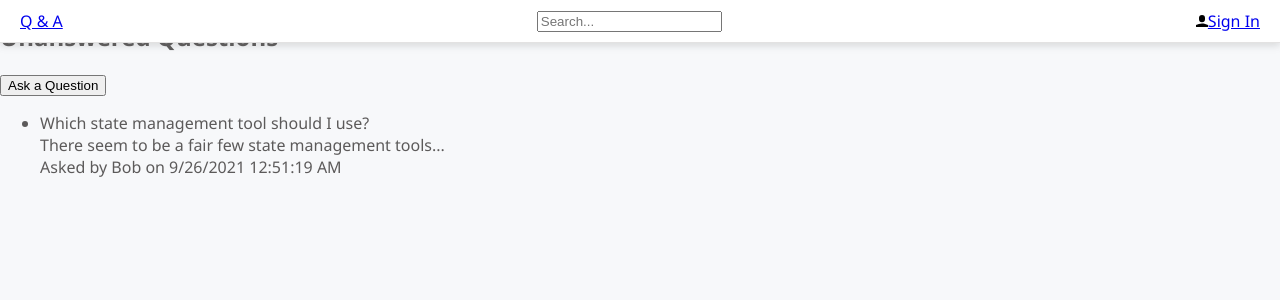
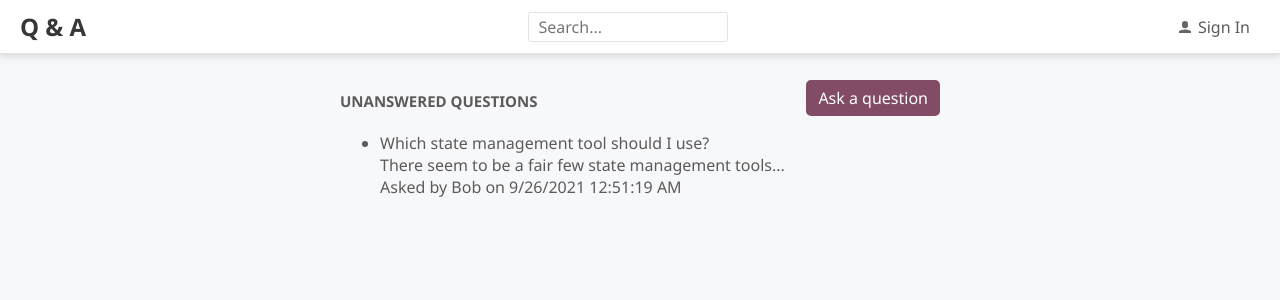
Before and after one commit to cfmdevWebSS/QandA_App, a React (Create React App) app in the folder frontend/: page / in a window 1280 px wide. Shown: the top 300 px of the page. Built offline with nearby package versions, Linux system fonts and the light colour scheme.

Commit message:
Interim Save 10-09-2021

```diff
--- a/frontend/src/App.tsx
+++ b/frontend/src/App.tsx
@@ -1,16 +1,18 @@
 /** @jsxImportSource @emotion/react */
 import { css } from '@emotion/react';
-import React from 'react';
+
 import { Header } from './Header';
 import { HomePage } from './HomePage';
+
+import { fontFamily, fontSize, gray2 } from './Styles';
 
 function App() {
   return (
     <div
       css={css`
-        font-family: 'Segoe UI', 'Helvetica Neue', sans-serif;
-        font-size: 16px;
-        color: #5c5a5a;
+        font-family: ${fontFamily};
+        font-size: ${fontSize};
+        color: ${gray2};
       `}
     >
       <Header />
--- a/frontend/src/Header.module.css
+++ /dev/null
@@ -1,13 +0,0 @@
-.container {
-  position: fixed;
-  box-sizing: border-box;
-  top: 0;
-  width: 100%;
-  display: flex;
-  align-items: center;
-  justify-content: space-between;
-  padding: 10px 20px;
-  background-color: #fff;
-  border-bottom: 1px solid #e3e2e2;
-  box-shadow: 0 3px 7px 0 rgba(110, 112, 114, 0.21);
-}
--- a/frontend/src/Header.tsx
+++ b/frontend/src/Header.tsx
@@ -1,20 +1,78 @@
+/** @jsxImportSource @emotion/react */
+import { css } from '@emotion/react';
+import { fontFamily, fontSize, gray1, gray2, gray5 } from './Styles';
 import React from 'react';
 import { UserIcon } from './Icons';
-import styles from './Header.module.css';
 
 export const Header = () => {
   const handleSearchInputChange = (e: React.ChangeEvent<HTMLInputElement>) => {
     console.log(e.currentTarget.value);
   };
   return (
-    <div className={styles.container}>
-      <a href="./">Q & A</a>
+    <div
+      css={css`
+        position: fixed;
+        box-sizing: border-box;
+        top: 0;
+        width: 100%;
+        display: flex;
+        align-items: center;
+        justify-content: space-between;
+        padding: 10px 20px;
+        background-color: #fff;
+        border-bottom: 1px solid ${gray5};
+        box-shadow: 0 3px 7px 0 rgba(110, 112, 114, 0.21);
+      `}
+    >
+      <a
+        href="./"
+        css={css`
+          font-size: 24px;
+          font-weight: bold;
+          color: ${gray1};
+          text-decoration: none;
+        `}
+      >
+        Q & A
+      </a>
       <input
         type="text"
         placeholder="Search..."
         onChange={handleSearchInputChange}
+        css={css`
+          box-sizing: border-box;
+          font-family: ${fontFamily};
+          font-size: ${fontSize};
+          padding: 8px 10px;
+          border: 1px solid ${gray5};
+          border-radius: 3px;
+          color: ${gray2};
+          background-color: white;
+          width: 200px;
+          height: 30px;
+          :focus {
+            outline-color: ${gray5};
+          }
+        `}
       />
-      <a href="./signin">
+      <a
+        href="./signin"
+        css={css`
+          font-family: ${fontFamily};
+          font-size: ${fontSize};
+          padding: 5px 10px;
+          background-color: transparent;
+          color: ${gray2};
+          text-decoration: none;
+          cursor: pointer;
+          :focus {
+            outline-color: ${gray5};
+          }
+          span {
+            margin-left: 7px;
+          }
+        `}
+      >
         <UserIcon />
         <span>Sign In</span>
       </a>
--- a/frontend/src/HomePage.tsx
+++ b/frontend/src/HomePage.tsx
@@ -1,40 +1,47 @@
+/** @jsxImportSource @emotion/react */
+import { css } from '@emotion/react';
 import React from 'react';
 import { QuestionList } from './QuestionList';
-import { getUnasweredQuestions, QuestionData } from './QuestionsData';
+import { getUnansweredQuestions, QuestionData } from './QuestionsData';
 import { Page } from './Page';
 import { PageTitle } from './PageTitle';
+import { PrimaryButton } from './Styles';
 
 export const HomePage = () => {
   const [questions, setQuestions] = React.useState<QuestionData[]>([]);
+  const [questionsLoading, setQuestionsLoading] = React.useState(true);
 
-  const [questionsLoading, setQuestionsLoading] = React.useState(true);
   React.useEffect(() => {
     const doGetUnansweredQuestions = async () => {
-      const unanweredQuestions = await getUnasweredQuestions();
-      setQuestions(unanweredQuestions);
+      const unansweredQuestions = await getUnansweredQuestions();
+      setQuestions(unansweredQuestions);
       setQuestionsLoading(false);
     };
-
     doGetUnansweredQuestions();
   }, []);
-
   const handleAskQuestionClick = () => {
-    console.log('to do - move to the ask page');
+    console.log('TODO - move to the AskPage');
   };
 
   return (
     <Page>
-      <div>
-        <div>
+      <div
+        css={css`
+          display: flex;
+          align-items: center;
+          justify-content: space-between;
+        `}
+      >
         <PageTitle>Unanswered Questions</PageTitle>
-          <button onClick={handleAskQuestionClick}>Ask a Question</button>
+        <PrimaryButton onClick={handleAskQuestionClick}>
+          Ask a question
+        </PrimaryButton>
       </div>
       {questionsLoading ? (
         <div>Loading...</div>
       ) : (
         <QuestionList data={questions} />
       )}
-      </div>
     </Page>
   );
 };
--- a/frontend/src/Icons.tsx
+++ b/frontend/src/Icons.tsx
@@ -1,4 +1,16 @@
+/** @jsxImportSource @emotion/react */
+import { css } from '@emotion/react';
+
 import React from 'react';
 import user from './user.svg';
 
-export const UserIcon = () => <img src={user} alt="User" width="12px" />;
+export const UserIcon = () => (
+  <img
+    src={user}
+    alt="User"
+    css={css`
+      width: 12px;
+      opacity: 0.6;
+    `}
+  />
+);
--- a/frontend/src/Page.tsx
+++ b/frontend/src/Page.tsx
@@ -1,13 +1,20 @@
-import React, { ReactNode } from 'react';
+/** @jsxImportSource @emotion/react */
+import { css } from '@emotion/react';
+import React from 'react';
 import { PageTitle } from './PageTitle';
 
 interface Props {
   title?: string;
-  children: ReactNode;
+  children: React.ReactNode;
 }
-
 export const Page = ({ title, children }: Props) => (
-  <div>
+  <div
+    css={css`
+      margin: 50px auto 20px auto;
+      padding: 30px 20px;
+      max-width: 600px;
+    `}
+  >
     {title && <PageTitle>{title}</PageTitle>}
     {children}
   </div>
--- a/frontend/src/PageTitle.tsx
+++ b/frontend/src/PageTitle.tsx
@@ -1,7 +1,21 @@
+/** @jsxImportSource @emotion/react */
+import { css } from '@emotion/react';
+
 import React from 'react';
 
 interface Props {
   children: React.ReactNode;
 }
-
-export const PageTitle = ({ children }: Props) => <h2>{children}</h2>;
+export const PageTitle = ({ children }: Props) => (
+  <h2
+    css={css`
+      font-size: 15px;
+      font-weight: bold;
+      margin: 10px 0px 5px;
+      text-align: center;
+      text-transform: uppercase;
+    `}
+  >
+    {children}
+  </h2>
+);
--- a/frontend/src/QuestionList.tsx
+++ b/frontend/src/QuestionList.tsx
@@ -1,5 +1,5 @@
 import React from 'react';
-import { getUnasweredQuestions, QuestionData } from './QuestionsData';
+import { getUnansweredQuestions, QuestionData } from './QuestionsData';
 import { Question } from './Question';
 
 interface Props {
--- a/frontend/src/QuestionsData.ts
+++ b/frontend/src/QuestionsData.ts
@@ -48,11 +48,11 @@
   },
 ];
 
-const wait = (ms: number): Promise<void> => {
-  return new Promise((resolve) => setTimeout(resolve, ms));
-};
-
-export const getUnasweredQuestions = async (): Promise<QuestionData[]> => {
+export const getUnansweredQuestions = async (): Promise<QuestionData[]> => {
   await wait(500);
   return questions.filter((q) => q.answers.length === 0);
 };
+
+const wait = async (ms: number): Promise<void> => {
+  return new Promise((resolve) => setTimeout(resolve, ms));
+};
--- /dev/null
+++ b/frontend/src/Styles.ts
@@ -0,0 +1,38 @@
+import styled from '@emotion/styled';
+export const gray1 = '#383737';
+export const gray2 = '#5c5a5a';
+export const gray3 = '#857c81';
+export const gray4 = '#b9b9b9';
+export const gray5 = '#e3e2e2';
+export const gray6 = '#f7f8fa';
+
+export const primary1 = '#681c41';
+export const primary2 = '#824c67';
+
+export const accent1 = '#dbb365';
+export const accent2 = '#efd197';
+
+export const fontFamily = "'Segoe UI', 'Helvetica Neue', sans-serif";
+export const fontSize = '16px';
+
+export const PrimaryButton = styled.button`
+  background-color: ${primary2};
+  border-color: ${primary2};
+  border-style: solid;
+  border-radius: 5px;
+  font-family: ${fontFamily};
+  font-size: ${fontSize};
+  padding: 5px 10px;
+  color: white;
+  cursor: pointer;
+  :hover {
+    background-color: ${primary1};
+  }
+  :focus {
+    outline-color: ${primary2};
+  }
+  ::disabled {
+    opacity: 0.5;
+    cursor: not-allowed;
+  }
+`;
```
Also changed, not shown: 1 other file (tests, documents, lock files or other folders). Lines whose indentation alone changed are shown as unchanged.
